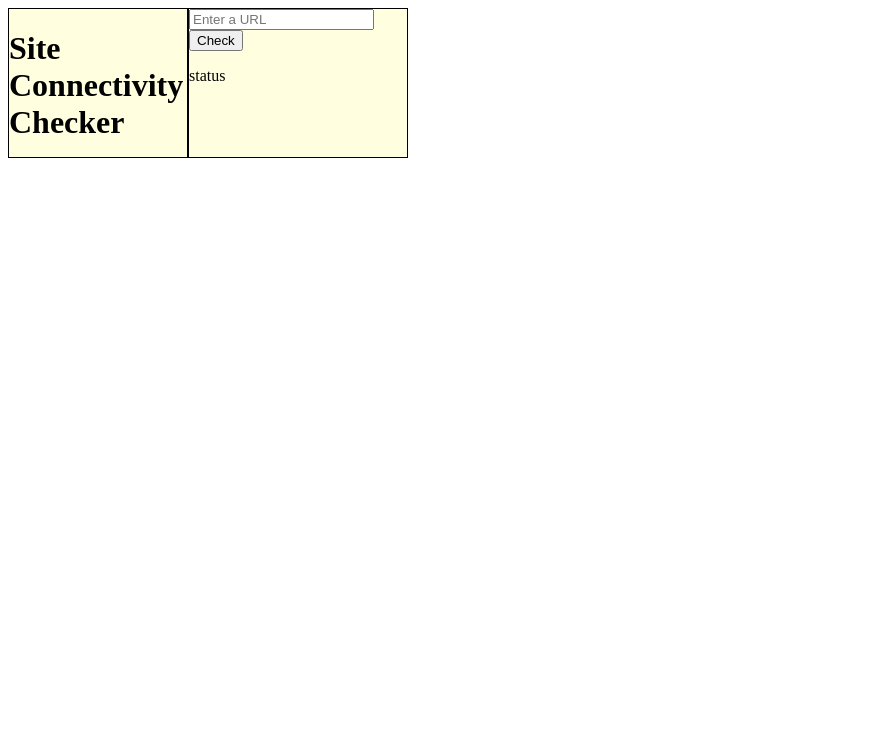
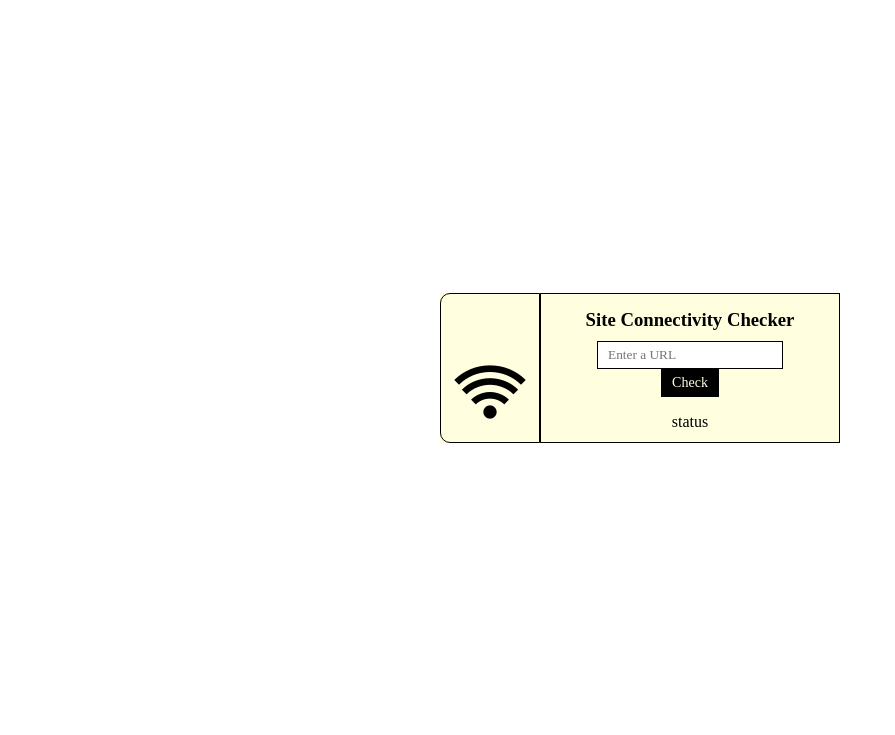
Before and after one commit to amarikwa188/Mini_SCC, a Flask app: page / in a window 1280 px wide. Shown: the top 735 px of the page, without its empty margins (0-895 px from the left). Run offline with Flask 3, Linux system fonts and the light colour scheme.

Commit message:
changed logo and added additional styling

```diff
--- a/static/index.css
+++ b/static/index.css
@@ -1,23 +1,73 @@
+*{
+    font-family: 'Times New Roman', Times, serif;
+}
+
+body{
+    display: flex;
+    align-items: center;
+    min-height: 90vh;
+}
+
 #main{
     background-color: lightyellow;
     height: 150px;
     width: 400px;
+    margin: auto;
 }
 
 #logo-section{
-    /* display: inline-block; */
     border: 1px solid black;
     float: left;
-    width: 45%;
+    width: 25%;
     box-sizing: border-box;
     height: 100%;
+    border-top-left-radius: 10px;
+    border-bottom-left-radius: 10px;
+    text-align: center;
+}
+
+#logo{
+    font-size: 80px;
+    font-family: 'Trebuchet MS', 'Lucida Sans Unicode', 'Lucida Grande', 'Lucida Sans', Arial, sans-serif;
 }
 
 #entry-section{
-    /* display: inline-block; */
     border: 1px solid black;
     float: right;
-    width: 55%;
+    width: 75%;
     box-sizing: border-box;
     height: 100%;
+
+    text-align: center;
+    /* padding: 35px 0; */
 }
+
+#title{
+    margin: 15px 0 10px 0;
+}
+
+#url-entry{
+    border: 1px solid black;
+    padding: 5px 10px;
+    /* margin-bottom: 15px; */
+}
+
+#url-entry:focus{
+    outline: none;
+    outline: 1px solid black;
+}
+
+#check-button{
+    background-color: black;
+    color: lightyellow;
+    border: 1px solid black;
+    padding: 5px 10px;
+    font-size: 14px;
+}
+
+#check-button:hover{
+    cursor: pointer;
+    background-color: #ededb5;
+    color: black;
+    border: 1px solid black;
+}
--- a/templates/index.html
+++ b/templates/index.html
@@ -3,13 +3,15 @@
 <head>
     <title>Site Connectivity Checker</title>
     <link rel="stylesheet" href="../static/index.css">
+    <link href='https://unpkg.com/boxicons@2.1.4/css/boxicons.min.css' rel='stylesheet'>
 </head>
 <body>
     <div id="main">
         <div id="logo-section">
-            <h1 id="logo">Site<br>Connectivity<br>Checker</h1>
+            <h1 id="logo"><i class='bx bx-wifi'></i></h1>
         </div>
         <div id="entry-section">
+            <h3 id="title">Site Connectivity Checker</h3>
             <input type="text" id="url-entry" placeholder="Enter a URL" required>
             <br>
             <button id="check-button">Check</button>
```
